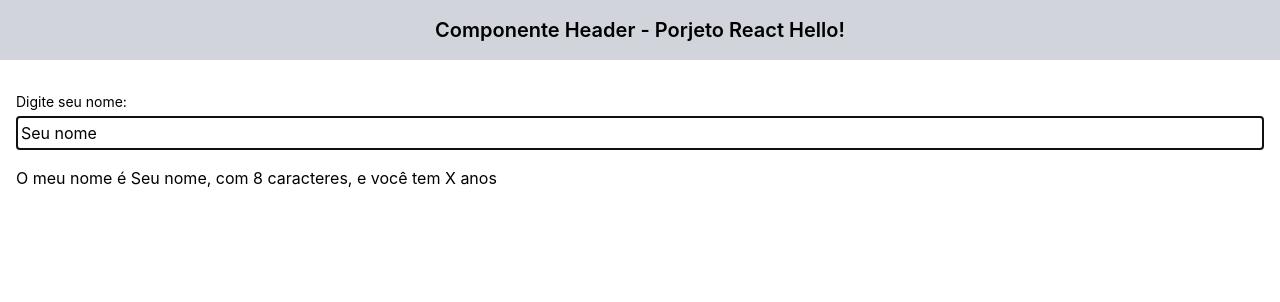
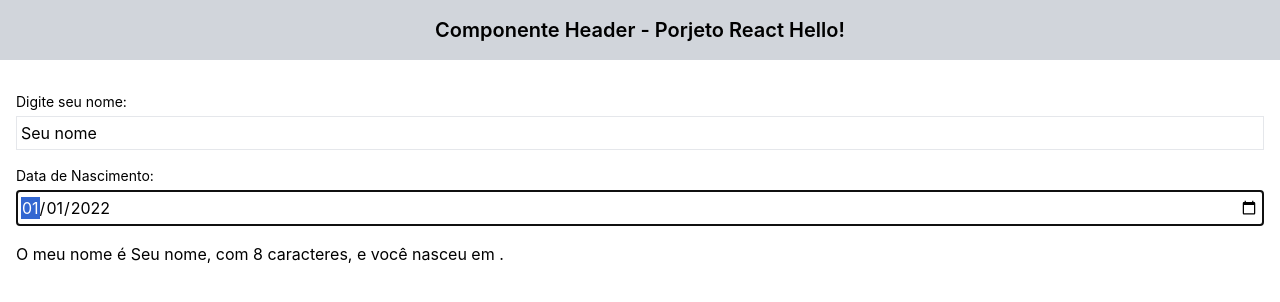
Before and after one commit to DougPeron/Aulas-React, a React (Create React App) app in the folder Aula 1/react-hello/: page / in a window 1280 px wide. Shown: the top 302 px of the page. Built offline with nearby package versions, Linux system fonts and the light colour scheme.

Commit message:
Incluiso input de data de nascimento
Criação de componente para input da data de nascimento e apresentação na tela.

```diff
--- a/Aula 1/react-hello/src/App.js
+++ b/Aula 1/react-hello/src/App.js
@@ -1,4 +1,6 @@
 import { useState } from "react";
+
+import DateInput from "./components/DateInput";
 import Header from "./components/Heander";
 import Main from "./components/Main";
 import TextInput from "./components/TextInput";
@@ -11,10 +13,15 @@ export default function App() {
 
   //Formato usual:
   const [name, setName] = useState("Seu nome");
+  const [date, setDate] = useState();
+
   function handleNameChange(newName) {
     setName(newName);
   }
-  console.log();
+
+  function handleDateChange(newDate) {
+    setDate(newDate);
+  }
 
   return (
     //Fragment <> ou <Fragment>
@@ -27,10 +34,15 @@ export default function App() {
           inputValue={name}
           onInputChange={handleNameChange}
         />
+        <DateInput
+          labelDecription="Data de Nascimento:"
+          inputValue={date}
+          onInputChange={handleDateChange}
+        />
 
         <p>
-          O meu nome é {name}, com {name.length} caracteres, e você tem {"X "}
-          anos
+          O meu nome é {name}, com {name.length} caracteres, e você nasceu em{" "}
+          {date}.
         </p>
       </Main>
     </>
--- /dev/null
+++ b/Aula 1/react-hello/src/components/DateInput.js
@@ -0,0 +1,29 @@
+function DateInput({
+  labelDecription = "Descrição do label",
+  inputValue = "2022-01-01",
+  onInputChange = null,
+}) {
+  function handleInputChange({ currentTarget }) {
+    if (onInputChange) {
+      const newDate = currentTarget.value;
+      onInputChange(newDate);
+    }
+  }
+  return (
+    <div className="flex flex-col my-4">
+      <label className="text-sm mb-1" htmlFor="inputName">
+        {labelDecription}
+      </label>
+      <input
+        autoFocus
+        id="inputName"
+        className="border p-1"
+        type="date"
+        value={inputValue}
+        onChange={handleInputChange}
+      />
+    </div>
+  );
+}
+
+export default DateInput;
```
